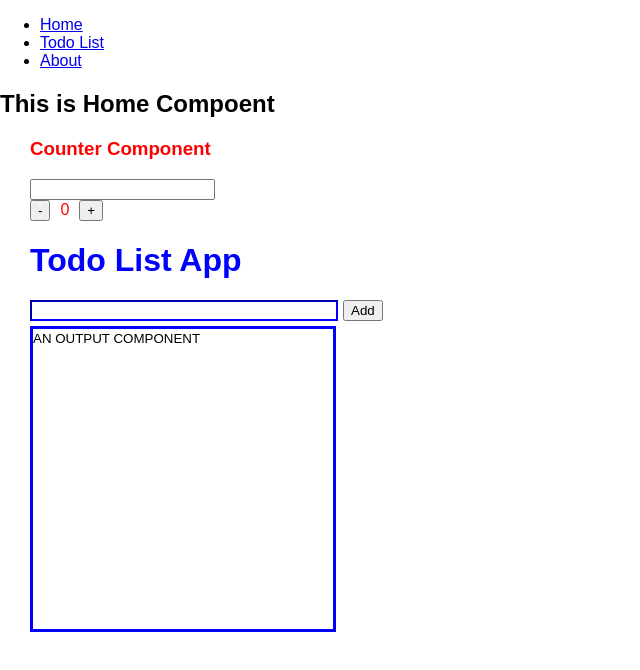
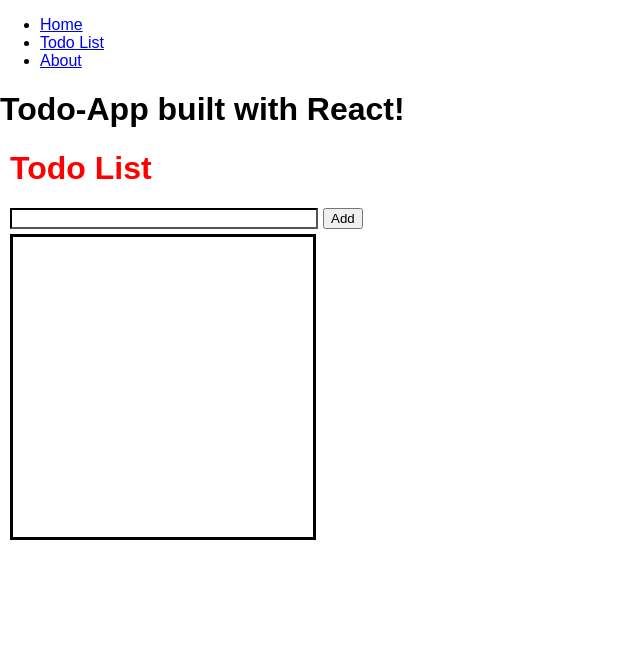
Before and after one commit to yanuaryudhistira/impacttodo-react, a React (Create React App) app: page /todolist in a window 1280 px wide. Shown: the top 670 px of the page, without its empty margins (0-640 px from the left). Built offline with nearby package versions, Linux system fonts and the light colour scheme.

Commit message:
init upload

```diff
--- a/src/index.css
+++ b/src/index.css
@@ -5,18 +5,18 @@
 }
 
 .title {
-  color: blue;
+  color: red;
 }
 
 .input {
-  border-color: blue;
+  border-color: black;
   width: 300px;
   margin-right: 5px;
 }
 
 .output {
   border-style: solid;
-  border-color: blue;
+  border-color: black;
   height: 300px;
   width: 300px;
   margin-top: 5px;
@@ -24,11 +24,12 @@
 }
 
 .container {
-  margin-left: 30px;
+  margin-left: 10px;
 }
 
 .todo {
   display: flex;
   justify-content: space-between;
   margin: 3px;
+  background-color: gray;
 }
--- a/src/medium/Counter.css
+++ /dev/null
@@ -1,7 +0,0 @@
-.counter {
-  color: red;
-}
-
-span {
-  padding: 0 10px;
-}
--- a/src/medium/Counter.js
+++ /dev/null
@@ -1,60 +0,0 @@
-import React from "react";
-import "./Counter.css";
-
-export default class Counter extends React.Component {
-  constructor() {
-    super();
-    this.state = {
-      value: 0,
-      changer: 1
-    };
-    this.increment = this.increment.bind(this);
-    this.decrement = this.decrement.bind(this);
-    this.afterIncrement = this.afterIncrement.bind(this);
-    this.handleNumberChange = this.handleNumberChange.bind(this);
-  }
-
-  async increment() {
-    await this.setState(prevState => {
-      return { value: prevState.value + this.state.changer };
-    });
-    this.afterIncrement();
-  }
-
-  async afterIncrement() {
-    await console.log("currentState:", this.state.value);
-  }
-
-  decrement() {
-    this.setState(prevState => {
-      return { value: prevState.value - this.state.changer };
-    });
-  }
-
-  handleNumberChange(event) {
-    console.log("handleNumberChange");
-    const val = Number(event.target.value);
-    this.setState(prevState => {
-      return { changer: val };
-    });
-  }
-
-  log() {
-    console.log("log");
-  }
-
-  render() {
-    const value = this.state.value;
-
-    return (
-      <div className="counter">
-        <h3>Counter Component</h3>
-        <input type="number" onChange={this.handleNumberChange} />
-        <br />
-        <button onClick={this.decrement}>-</button>
-        <span onClick={this.log}>{value}</span>
-        <button onClick={this.increment}>+</button>
-      </div>
-    );
-  }
-}
--- a/src/pages/TodoList.js
+++ b/src/pages/TodoList.js
@@ -1,7 +1,6 @@
 import React, { Component } from "react";
 
 import Output from "../small/Output";
-import Counter from "../medium/Counter";
 
 class TodoList extends Component {
   constructor() {
@@ -47,9 +46,8 @@
   render() {
     return (
       <div className="container">
-        <Counter />
         <h1 className="title" onClick={this.deleteTodo}>
-          Todo List App
+          Todo List
         </h1>
         <input
           className="input"
--- a/src/pages/home.js
+++ b/src/pages/home.js
@@ -1,7 +1,7 @@
 import React from "react";
 
 function Home() {
-  return <h2>This is Home Compoent</h2>;
+  return (<h1>Todo-App built with React!</h1>);
 }
 
 export default Home;
--- a/src/small/Output.js
+++ b/src/small/Output.js
@@ -3,8 +3,6 @@
 function Output(props) {
   return (
     <div className="output">
-      <small>AN OUTPUT COMPONENT</small>
-      <br />
       {props.todos.map((todo, index) => (
         <div className="todo" key={index}>
           <div className="todo-text">{todo}</div>
```
Also changed, not shown: src/medium/Experiment.js (deleted, +0 -11 lines), 1 other file (tests, documents, lock files or other folders).
